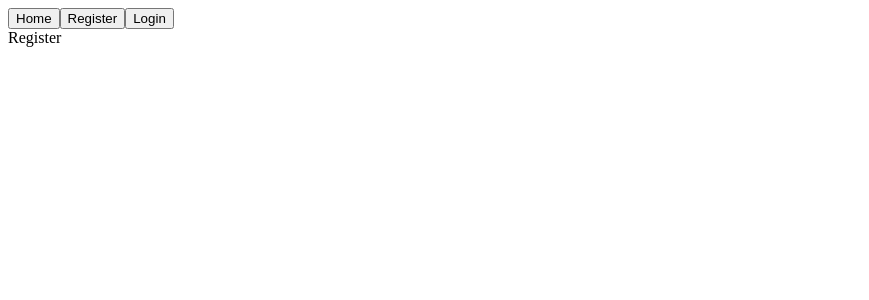
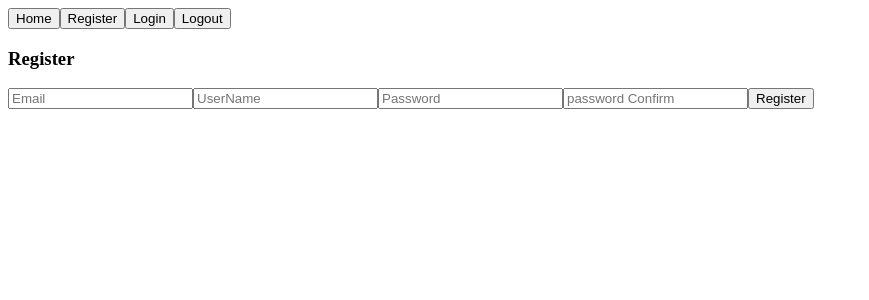
Before and after one commit to Muss999/BLUB-Hub, a React (Create React App) app: page /register in a window 1280 px wide. Shown: the top 300 px of the page, without its empty margins (0-869 px from the left). Built offline with nearby package versions, Linux system fonts and the light colour scheme.

Commit message:
added auth

```diff
--- a/src/components/account/Login.jsx
+++ b/src/components/account/Login.jsx
@@ -1,8 +1,63 @@
-import React from "react";
+import React, { useState, useEffect } from "react";
 import styles from "./login.module.css";
+import { useDispatch, useSelector } from "react-redux";
+import { clearStatus } from "../../store/account/accountSlice";
+import { useNavigate } from "react-router-dom";
+import { loginUser } from "../../store/account/accountAction";
 
 const Login = () => {
-    return <div>Login</div>;
+    const [userObj, setUserObj] = useState({
+        email: "",
+        password: "",
+    });
+    const { status } = useSelector((state) => state.account);
+    const dispatch = useDispatch();
+    const navigate = useNavigate();
+
+    useEffect(() => {
+        dispatch(clearStatus());
+    }, []);
+
+    return (
+        <div>
+            <h3>Login</h3>
+            {status === "error" ? (
+                <div>
+                    <h3>you catch some ERROR</h3>
+                    <button onClick={() => dispatch(clearStatus())}>
+                        try again!
+                    </button>
+                </div>
+            ) : (
+                <div>
+                    <input
+                        type="email"
+                        placeholder="Email"
+                        onChange={(e) =>
+                            setUserObj({ ...userObj, email: e.target.value })
+                        }
+                    />
+
+                    <input
+                        type="password"
+                        minLength="6"
+                        placeholder="Password"
+                        onChange={(e) =>
+                            setUserObj({ ...userObj, password: e.target.value })
+                        }
+                    />
+
+                    <button
+                        onClick={() =>
+                            dispatch(loginUser({ userObj, navigate }))
+                        }
+                    >
+                        Login
+                    </button>
+                </div>
+            )}
+        </div>
+    );
 };
 
 export default Login;
--- a/src/components/account/Register.jsx
+++ b/src/components/account/Register.jsx
@@ -1,8 +1,80 @@
-import React from "react";
+import React, { useState, useEffect } from "react";
 import styles from "./register.module.css";
+import { useDispatch, useSelector } from "react-redux";
+import { clearStatus } from "../../store/account/accountSlice";
+import { registerUser } from "../../store/account/accountAction";
+import { useNavigate } from "react-router-dom";
 
 const Register = () => {
-    return <div>Register</div>;
+    const [userObj, setUserObj] = useState({
+        email: "",
+        login: "",
+        password: "",
+        passwordConfirm: "",
+    });
+    const { status } = useSelector((state) => state.account);
+    const dispatch = useDispatch();
+    const navigate = useNavigate();
+
+    useEffect(() => {
+        dispatch(clearStatus());
+    }, []);
+
+    return (
+        <div>
+            <h3>Register</h3>
+            {status === "error" ? (
+                <div>
+                    <h3>You catch some ERROR</h3>
+                    <button onClick={() => dispatch(clearStatus())}>
+                        Try again!
+                    </button>
+                </div>
+            ) : (
+                <div>
+                    <input
+                        type="email"
+                        placeholder="Email"
+                        onChange={(e) =>
+                            setUserObj({ ...userObj, email: e.target.value })
+                        }
+                    />
+                    <input
+                        type="text"
+                        placeholder="UserName"
+                        onChange={(e) =>
+                            setUserObj({ ...userObj, login: e.target.value })
+                        }
+                    />
+                    <input
+                        type="password"
+                        placeholder="Password"
+                        onChange={(e) =>
+                            setUserObj({ ...userObj, password: e.target.value })
+                        }
+                    />
+                    <input
+                        type="password"
+                        placeholder="password Confirm"
+                        onChange={(e) =>
+                            setUserObj({
+                                ...userObj,
+                                passwordConfirm: e.target.value,
+                            })
+                        }
+                    />
+
+                    <button
+                        onClick={() =>
+                            dispatch(registerUser({ userObj, navigate }))
+                        }
+                    >
+                        Register
+                    </button>
+                </div>
+            )}
+        </div>
+    );
 };
 
 export default Register;
--- a/src/components/ui/Navbar.jsx
+++ b/src/components/ui/Navbar.jsx
@@ -1,6 +1,7 @@
 import React from "react";
 import styles from "./navbar.module.css";
 import { useNavigate } from "react-router-dom";
+import { logout } from "../../helpers/functions";
 
 const Navbar = () => {
     const navigate = useNavigate();
@@ -9,6 +10,14 @@ const Navbar = () => {
             <button onClick={() => navigate("/")}>Home</button>
             <button onClick={() => navigate("/register")}>Register</button>
             <button onClick={() => navigate("/login")}>Login</button>
+            <button
+                onClick={() => {
+                    logout();
+                    navigate("/");
+                }}
+            >
+                Logout
+            </button>
         </div>
     );
 };
--- a/src/helpers/consts.js
+++ b/src/helpers/consts.js
@@ -0,0 +1,4 @@
+export const API = "http://35.238.104.20/";
+
+//! full api
+// export const API = "http://35.238.104.20//api/v1";
--- a/src/helpers/functions.js
+++ b/src/helpers/functions.js
@@ -0,0 +1,49 @@
+import axios from "axios";
+import { API } from "./consts";
+
+export const addDataToLocalStorage = (userEmail, tokens) => {
+    localStorage.setItem("account", JSON.stringify(userEmail));
+    localStorage.setItem("tokens", JSON.stringify(tokens));
+};
+
+export const updateToken = () => {
+    console.log("updateToken is working");
+
+    const updateFunc = setInterval(async () => {
+        const tokens = JSON.parse(localStorage.getItem("tokens"));
+        if (!tokens) return clearInterval(updateFunc);
+        const Authorization = `Bearer ${tokens.access}`;
+        const res = await axios.post(
+            `${API}/api/v1/account/refresh/`,
+            { refresh: tokens.refresh },
+            { headers: { Authorization } }
+        );
+        localStorage.setItem(
+            "tokens",
+            JSON.stringify({ refresh: tokens.refresh, access: res.data.access })
+        );
+    }, 1000 * 60 * 40);
+};
+
+export const logout = () => {
+    localStorage.removeItem("account");
+    localStorage.removeItem("tokens");
+};
+
+export const isUserLogin = () => {
+    const user = localStorage.getItem("account");
+    if (!user) return false;
+    return true;
+};
+
+export const getAuthConfig = () => {
+    const tokens = JSON.parse(localStorage.getItem("tokens"));
+    if (!tokens) return false;
+    const Authorization = `Bearer ${tokens.access}`;
+    const config = {
+        headers: {
+            Authorization,
+        },
+    };
+    return config;
+};
--- a/src/store/account/accountAction.js
+++ b/src/store/account/accountAction.js
@@ -0,0 +1,33 @@
+import { createAsyncThunk } from "@reduxjs/toolkit";
+import axios from "axios";
+import { API } from "../../helpers/consts";
+
+export const registerUser = createAsyncThunk(
+    "account/registerUser",
+    async ({ userObj, navigate }) => {
+        let formData = new FormData();
+        formData.append("email", userObj.email);
+        formData.append("login", userObj.login);
+        formData.append("password", userObj.password);
+        formData.append("password_confirm", userObj.passwordConfirm);
+        let { data } = await axios.post(
+            `${API}/api/v1/account/register/`,
+            formData
+        );
+        return { data, navigate };
+    }
+);
+
+export const loginUser = createAsyncThunk(
+    "account/loginUser",
+    async ({ userObj, navigate }) => {
+        let formData = new FormData();
+        formData.append("email", userObj.email);
+        formData.append("password", userObj.password);
+        let { data } = await axios.post(
+            `${API}/api/v1/account/login/`,
+            formData
+        );
+        return { data, navigate, userEmail: userObj.email };
+    }
+);
--- a/src/store/account/accountSlice.js
+++ b/src/store/account/accountSlice.js
@@ -1,4 +1,6 @@
 import { createSlice } from "@reduxjs/toolkit";
+import { loginUser, registerUser } from "./accountAction";
+import { addDataToLocalStorage, updateToken } from "../../helpers/functions";
 
 const accountSlice = createSlice({
     name: "account",
@@ -14,6 +16,31 @@ const accountSlice = createSlice({
             state.status = "";
         },
     },
+    extraReducers: (builder) => {
+        builder
+            .addCase(registerUser.fulfilled, (_, action) => {
+                console.log("RegisterUser work");
+                action.payload.navigate("/login");
+            })
+            .addCase(registerUser.rejected, (state) => {
+                console.log("RegisterUser doesn't work");
+                state.status = "error";
+            })
+            .addCase(loginUser.fulfilled, (state, action) => {
+                console.log("login is working");
+                state.currentAccount = action.payload.userEmail;
+                addDataToLocalStorage(
+                    action.payload.userEmail,
+                    action.payload.data
+                );
+                updateToken();
+                action.payload.navigate("/");
+            })
+            .addCase(loginUser.rejected, (state) => {
+                console.log("login is not working");
+                state.status = "error";
+            });
+    },
 });
 
 export const { clearCurrentAccount, clearStatus } = accountSlice.actions;
```
